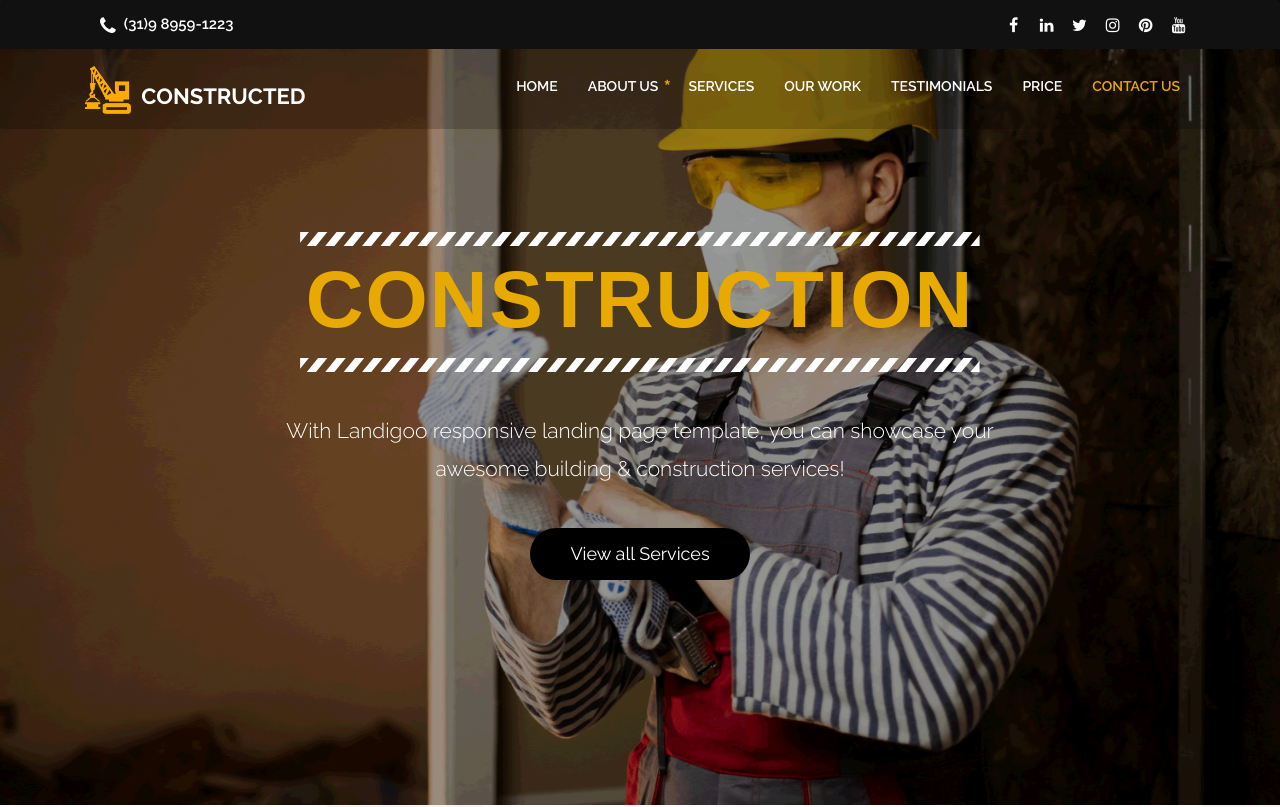
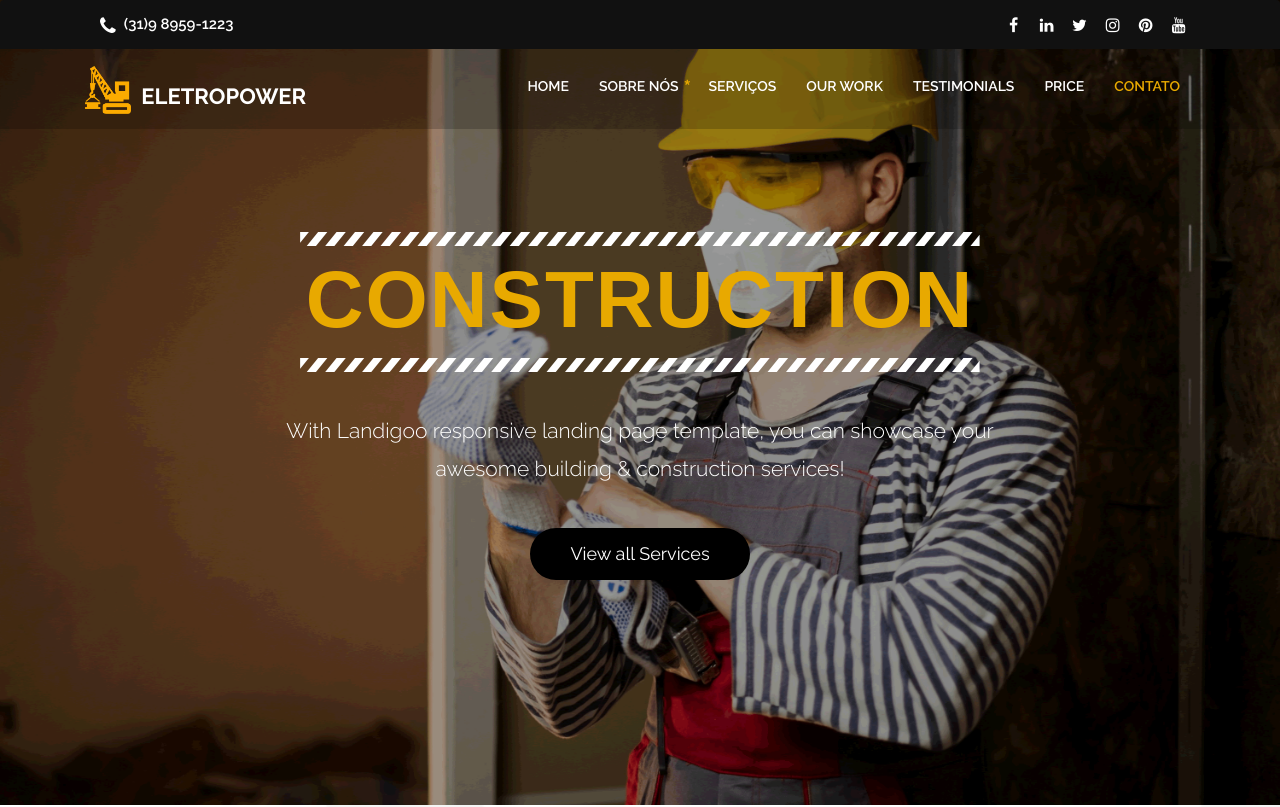
Before and after one commit to wellingtonrezende/Eletropower2, a plain HTML site: page index.html in a window 1280 px wide. Shown: the top 807 px of the page. Drawn offline with Linux system fonts and the light colour scheme.

Commit message:
Alterações

```diff
--- a/index.html
+++ b/index.html
@@ -66,17 +66,17 @@
                   <span class="icon-bar"></span>
                   <span class="icon-bar"></span>
                   </button>
-                  <a class="navbar-brand" href="index.html"><img src="images/logo-icon.png" alt="image"><span>Constructed</span></a>
+                  <a class="navbar-brand" href="index.html"><img src="images/logo-icon.png" alt="image"><span>EletroPower</span></a>
                </div>
                <div id="navbar" class="navbar-collapse collapse">
                   <ul class="nav navbar-nav navbar-right">
                      <li class="active"><a data-scroll href="#home">Home</a></li>
-                     <li><a data-scroll href="#about">About Us <span class="hidden-xs">*</span></a></li>
-                     <li><a data-scroll href="#services">Services</a></li>
+                     <li><a data-scroll href="#about">Sobre Nós <span class="hidden-xs">*</span></a></li>
+                     <li><a data-scroll href="#services">Serviços</a></li>
                      <li><a data-scroll href="#projects">Our Work</a></li>
                      <li><a data-scroll href="#testimonials">Testimonials</a></li>
                      <li><a data-scroll href="#price">Price</a></li>
-                     <li><a data-scroll href="#contact">Contact Us</a></li>
+                     <li><a data-scroll href="#contact">Contato</a></li>
                   </ul>
                </div>
             </div>
```
